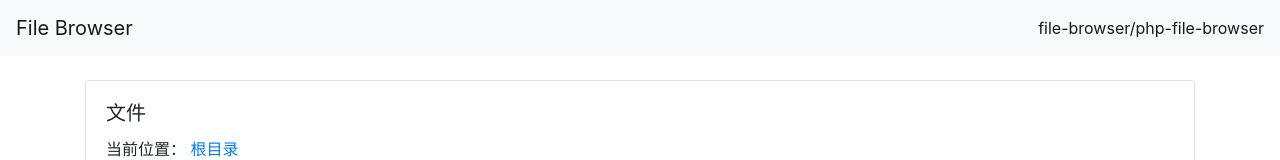
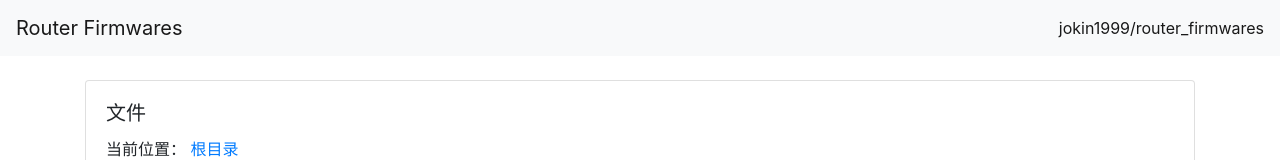
Before and after one commit to jokin1999/router_firmwares, a plain HTML site: page index.html in a window 1280 px wide. Shown: the top 160 px of the page. Drawn offline with nearby package versions, Linux system fonts and the light colour scheme.

Commit message:
update UI

```diff
--- a/index.html
+++ b/index.html
@@ -2,7 +2,7 @@
 <html lang="zh-CN" dir="ltr">
   <head>
     <meta charset="utf-8">
-    <title>File Browser</title>
+    <title>Router Firmwares</title>
     <meta name="viewport" content="width=device-width,height=device-height,initial-scale=1.0, minimum-scale=1.0, maximum-scale=1.0, user-scalable=no">
     <link rel="stylesheet" href="https://cdn.jsdelivr.net/npm/@fortawesome/fontawesome-free@5.13.1/css/all.min.css">
     <link rel="stylesheet" href="https://cdn.jsdelivr.net/npm/bootstrap@4.5.0/dist/css/bootstrap.min.css">
@@ -37,7 +37,7 @@
   <body>
     <!-- TITLE -->
     <nav class="navbar navbar-expand-lg navbar-light bg-light">
-      <a class="navbar-brand" href="javascript:;">File Browser</a>
+      <a class="navbar-brand" href="javascript:;">Router Firmwares</a>
       <button class="navbar-toggler" type="button" data-toggle="collapse" data-target="#navbarSupportedContent" aria-controls="navbarSupportedContent" aria-expanded="false" aria-label="Toggle navigation">
         <span class="navbar-toggler-icon"></span>
       </button>
@@ -46,7 +46,7 @@
         <ul class="navbar-nav mr-auto">
         </ul>
         <span class="navbar-text">
-          <a href="https://github.com/file-browser/php-file-browser">file-browser/php-file-browser</a>
+          <a href="https://github.com/jokin1999/router_firmwares">jokin1999/router_firmwares</a>
         </span>
       </div>
     </nav>
```
